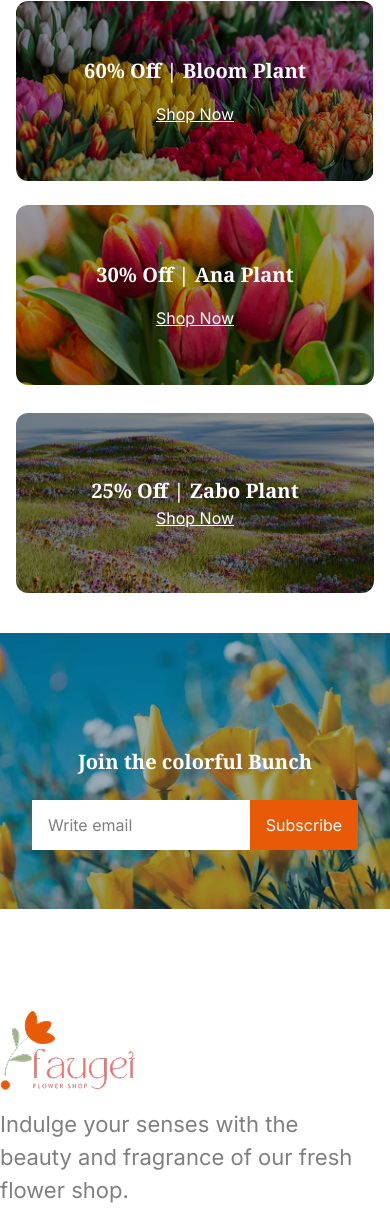
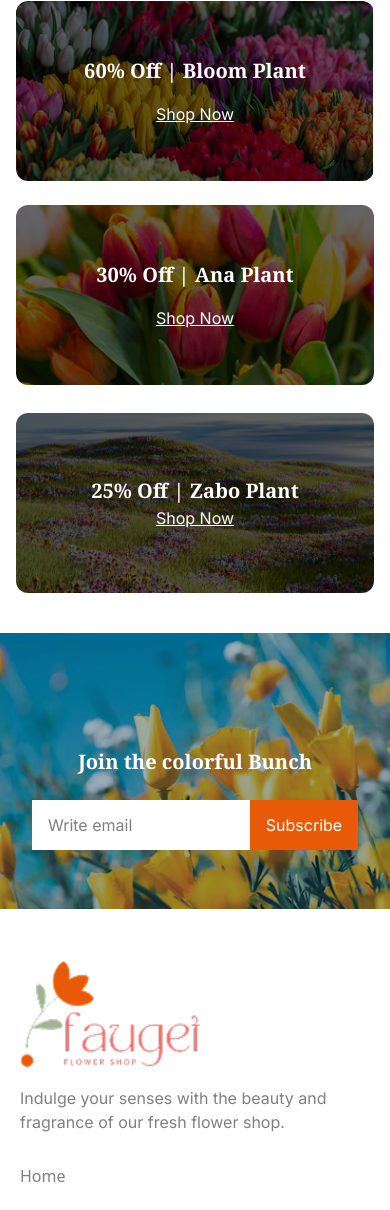
Before and after one commit to fida-6199/B12A02-Responsive-Flowers, a plain HTML site: page index.html in a window 390 px wide. Shown: the part 3016-4226 px from the top of the page. Drawn offline with nearby package versions, Linux system fonts and the light colour scheme.

Commit message:
project done with mobile responsive

```diff
--- a/index.html
+++ b/index.html
@@ -155,7 +155,7 @@
 
             <!-- badge -->
              <div class="">
-                 <img src="assets/trusted-badge.png" alt="" class=" animate-[spin_5s_linear_infinite] absolute -top-33 left-[350px] w-[286px] hidden sm:inline ">
+                 <img src="assets/trusted-badge.png" alt="" class=" animate-[spin_5s_linear_infinite]  absolute -top-33 left-[350px] w-[286px] hidden sm:inline ">
              </div>
 
 
@@ -185,7 +185,7 @@
         <div class=" flex flex-col gap-6 sm:w-1/3 ">
             <!-- box 1 -->
             <div class="relative rounded-xl overflow-hidden h-[180px] sm:h-[200px] ">
-                <img src="assets/deal-bloom.png" alt="" class=" w-full h-full object-cover brightness-60">
+                <img src="assets/deal-bloom.png" alt="" class=" w-full h-full object-cover brightness-40  sm:brightness-60">
                 <div class="absolute inset-0 flex flex-col justify-center items-center p-4">
                     <h3 class="text-white text-[20px] font-bold noto-serif-font"> 60% Off | Bloom Plant </h3>
                     <button class=" text-white underline text-[16px] font-semibold mt-4 inter-font hover:cursor-pointer ">Shop Now</button>
@@ -193,7 +193,8 @@
             </div>
             <!-- box 2 -->
             <div class="relative rounded-xl overflow-hidden h-[180px] sm:h-[200px] ">
-                <img src="assets/deal-ana.png" alt="" class=" w-full h-full object-cover brightness-60">
+                <img src="assets/deal-ana.png" alt="" class=" w-full h-full object-cover
+                brightness-40  sm:brightness-60">
                 <div class="absolute inset-0 flex flex-col justify-center items-center p-4">
                     <h3 class=" text-white noto-serif-font font-bold text-[20px]"> 30% Off | Ana  Plant </h3>
                     <button class=" text-white inter-font underline hover:cursor-pointer mt-4">Shop Now</button>
@@ -204,7 +205,7 @@
         <!-- right box -->
 
             <div class="relative sm:w-2/3 rounded-xl overflow-hidden h-[180px] sm:h-auto  ">
-                <img src="assets/deal-zabo.png" alt="" class="w-full h-full object-cover brightness-60">
+                <img src="assets/deal-zabo.png" alt="" class="w-full h-full object-cover brightness-40  sm:brightness-60">
                 <div class=" absolute inset-0 flex flex-col justify-center items-center p-4">
                     <h3 class="text-white font-bold text-[20px] sm:text-[40px]  noto-serif-font ">25% Off | Zabo Plant</h3>
                     <button class="text-white underline font-semibold text-[16px] sm:text-[28px] inter-font ">Shop Now</button>
@@ -227,11 +228,11 @@
      </div>
     </main>
     <footer class=" h-[350px]">
-        <div class="flex flex-col sm:flex-row justify-around  mt-[100px] gap-[110px] ">
+        <div class="flex flex-col sm:flex-row justify-around  mt-[50px] sm:mt-[100px] gap-[30px] sm:gap-[110px] mx-[20px] sm:mx-0 pb-[50px] sm:pb-auto">
 
             <div>
-                <img src="assets/logo.png" alt="">
-                <p class="inter-font text-[22px] mt-[16px]" style="color: rgba(0, 0, 0, 0.5);">Indulge your senses with the <br> beauty and fragrance of our fresh <br>flower shop. </p>
+                <img src="assets/logo.png" alt="" class="w-[180px] sm:w-[135px]">
+                <p class="inter-font text-[16px] sm:text-[22px] mt-[16px]" style="color: rgba(0, 0, 0, 0.5);">Indulge your senses with the <br class="hidden sm:inline"> beauty and <br class="inline sm:hidden"> fragrance of our fresh <br class="hidden sm:inline">flower shop. </p>
             </div>
 
 
```
